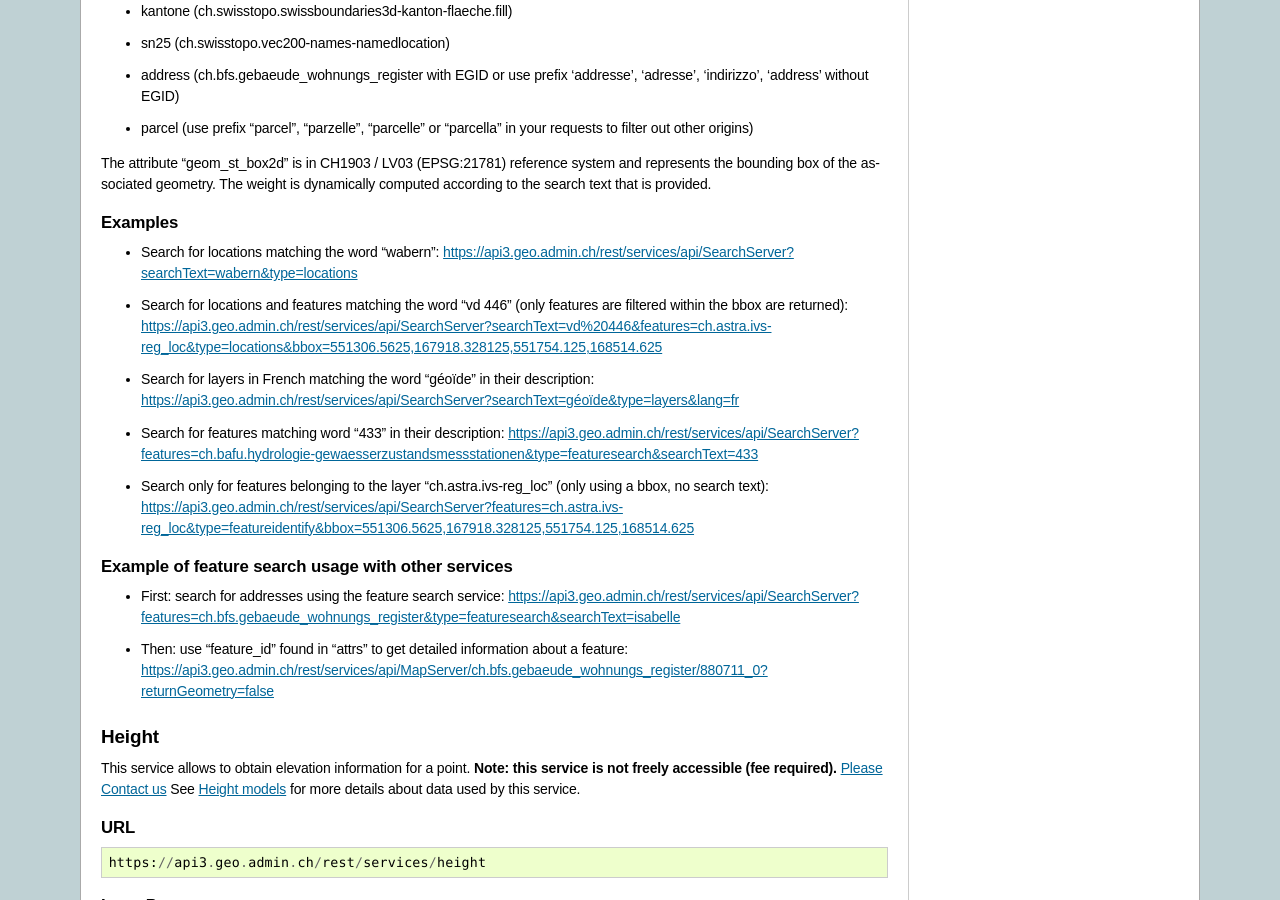
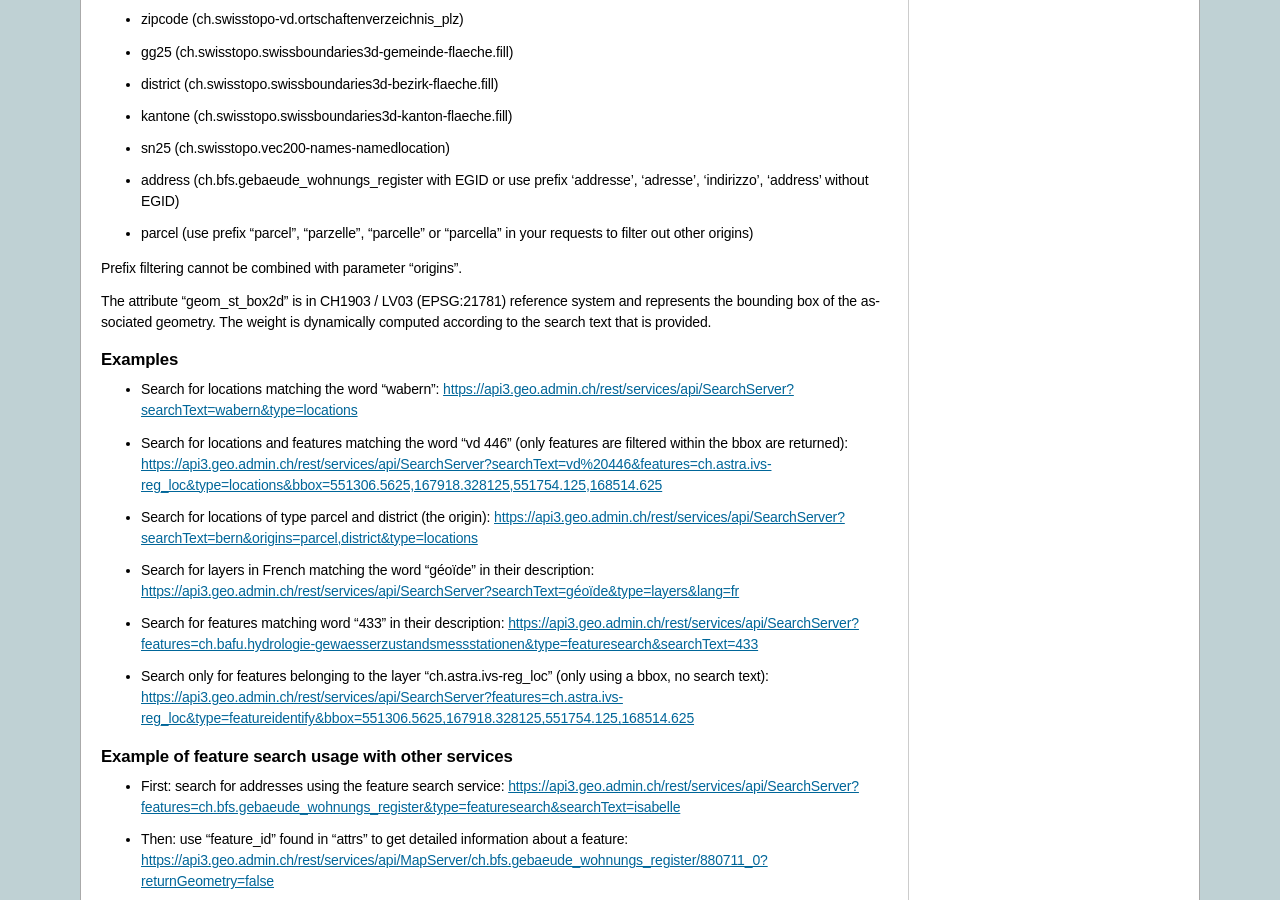
Before and after one commit to swisstopo-test/doc-chsdi3, a Sphinx documentation site: the page built from source/services/sdiservices.rst, in a window 1280 px wide and 900 px high, scrolled down 8109 px. Built offline with Sphinx 7.4.7, drawn with Linux system fonts in a browser that asks for light colours; some of the changed text lies outside the part shown.

Commit message:
Add doc for parameter origin

```diff
--- a/source/services/sdiservices.rst
+++ b/source/services/sdiservices.rst
@@ -365,6 +365,10 @@ Only RESTFul interface is available.
 +-----------------------------------+-------------------------------------------------------------------------------------------+
 | returnGeometry (optional)         | This parameter defines whether the geometry is returned or not. Default to "true".        |
 +-----------------------------------+-------------------------------------------------------------------------------------------+
+| origins (optional)                | A comma separated list of origins. Possible origins are:                                  |
+|                                   | zipcode,gg25,district,kantone,sn25,address,parcel                                         |
+|                                   | (A description of the origins can be found hereunder.)                                    |
++-----------------------------------+-------------------------------------------------------------------------------------------+
 | callback (optional)               | The name of the callback function.                                                        |
 +-----------------------------------+-------------------------------------------------------------------------------------------+
 
@@ -447,6 +451,8 @@ Here is a list of possible origins and in ascending ranking order:
 - address (ch.bfs.gebaeude_wohnungs_register with EGID or use prefix 'addresse', 'adresse', 'indirizzo', 'address' without EGID)
 - parcel (use prefix "parcel", "parzelle", "parcelle" or "parcella" in your requests to filter out other origins)
 
+Prefix filtering cannot be combined with parameter "origins".
+
 The attribute "geom_st_box2d" is in CH1903 / LV03 (EPSG:21781) reference system and represents the bounding box of the associated geometry.
 The weight is dynamically computed according to the search text that is provided.
 
@@ -456,6 +462,7 @@ Examples
 
 - Search for locations matching the word “wabern”: `https://api3.geo.admin.ch/rest/services/api/SearchServer?searchText=wabern&type=locations <../../../rest/services/api/SearchServer?searchText=wabern&type=locations>`_
 - Search for locations and features matching the word “vd 446” (only features are filtered within the bbox are returned): `https://api3.geo.admin.ch/rest/services/api/SearchServer?searchText=vd%20446&features=ch.astra.ivs-reg_loc&type=locations&bbox=551306.5625,167918.328125,551754.125,168514.625 <../../../rest/services/api/SearchServer?searchText=vd%20446&features=ch.astra.ivs-reg_loc&type=locations&bbox=551306.5625,167918.328125,551754.125,168514.625>`_
+- Search for locations of type parcel and district (the origin): `https://api3.geo.admin.ch/rest/services/api/SearchServer?searchText=bern&origins=parcel,district&type=locations <../../../rest/services/api/SearchServer?searchText=bern&origins=parcel,district&type=locations>`_
 - Search for layers in French matching the word “géoïde” in their description: `https://api3.geo.admin.ch/rest/services/api/SearchServer?searchText=géoïde&type=layers&lang=fr <../../../rest/services/api/SearchServer?searchText=géoïde&type=layers&lang=fr>`_
 - Search for features matching word "433" in their description: `https://api3.geo.admin.ch/rest/services/api/SearchServer?features=ch.bafu.hydrologie-gewaesserzustandsmessstationen&type=featuresearch&searchText=433 <../../../rest/services/api/SearchServer?features=ch.bafu.hydrologie-gewaesserzustandsmessstationen&type=featuresearch&searchText=433>`_
 - Search only for features belonging to the layer “ch.astra.ivs-reg_loc” (only using a bbox, no search text): `https://api3.geo.admin.ch/rest/services/api/SearchServer?features=ch.astra.ivs-reg_loc&type=featureidentify&bbox=551306.5625,167918.328125,551754.125,168514.625 <../../../rest/services/api/SearchServer?features=ch.astra.ivs-reg_loc&type=featureidentify&bbox=551306.5625,167918.328125,551754.125,168514.625>`_
```
